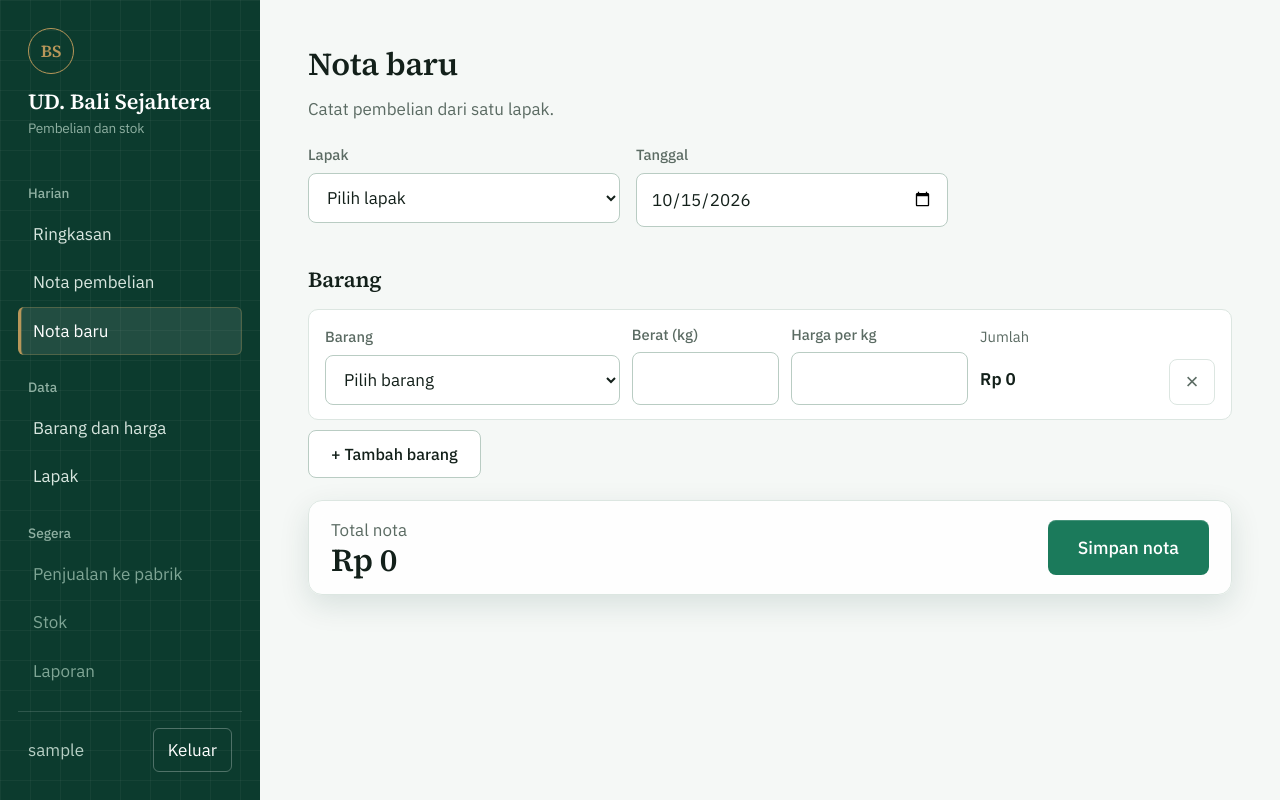
After one commit to GEE669-ihs/besi-tua, a Django app: page /nota/baru/ in a window 1280 px wide. The commit adds this page. Run offline with Django 5.2, Linux system fonts and the light colour scheme; the visitor is signed in with stand-in values (Sample User, id 1); data that the repository does not hold is empty.

Commit message:
tema putih-hijau, form nota baru, detail nota, animasi

```diff
--- /dev/null
+++ b/pembelian/forms.py
@@ -0,0 +1,35 @@
+from django import forms
+from django.forms import inlineformset_factory
+
+from .models import ItemNota, Nota
+
+
+class NotaForm(forms.ModelForm):
+    class Meta:
+        model = Nota
+        fields = ["lapak", "tanggal"]
+        widgets = {"tanggal": forms.DateInput(attrs={"type": "date"}, format="%Y-%m-%d")}
+
+    def __init__(self, *args, **kwargs):
+        super().__init__(*args, **kwargs)
+        self.fields["lapak"].empty_label = "Pilih lapak"
+
+
+class ItemNotaForm(forms.ModelForm):
+    class Meta:
+        model = ItemNota
+        fields = ["barang", "berat_kg", "harga_per_kg"]
+        widgets = {
+            "berat_kg": forms.NumberInput(attrs={"step": "0.1", "min": "0", "inputmode": "decimal"}),
+            "harga_per_kg": forms.NumberInput(attrs={"step": "1", "min": "0", "inputmode": "numeric"}),
+        }
+
+    def __init__(self, *args, **kwargs):
+        super().__init__(*args, **kwargs)
+        self.fields["barang"].empty_label = "Pilih barang"
+
+
+ItemNotaFormSet = inlineformset_factory(
+    Nota, ItemNota, form=ItemNotaForm,
+    extra=0, min_num=1, validate_min=True, can_delete=False,
+)
--- a/pembelian/urls.py
+++ b/pembelian/urls.py
@@ -4,4 +4,6 @@ from . import views
 urlpatterns = [
     path("", views.ringkasan, name="ringkasan"),
     path("nota/", views.daftar_nota, name="daftar_nota"),
+        path("nota/baru/", views.nota_baru, name="nota_baru"),
+    path("nota/<int:pk>/", views.detail_nota, name="detail_nota"),
 ]
--- a/pembelian/views.py
+++ b/pembelian/views.py
@@ -1,10 +1,13 @@
+from django.contrib import messages
 from django.contrib.auth.decorators import login_required
+from django.db import transaction
 from django.db.models import DecimalField, ExpressionWrapper, F, Sum
-from django.shortcuts import render
+from django.shortcuts import get_object_or_404, redirect, render
 from django.utils import timezone
 from django.utils.dateparse import parse_date
 
-from .models import ItemNota, Nota
+from .forms import ItemNotaFormSet, NotaForm
+from .models import Barang, ItemNota, Nota
 
 JUMLAH = ExpressionWrapper(
     F("berat_kg") * F("harga_per_kg"),
@@ -41,3 +44,33 @@ def ringkasan(request):
 def daftar_nota(request):
     nota = Nota.objects.select_related("lapak").prefetch_related("items")[:100]
     return render(request, "daftar_nota.html", {"nota": nota})
+
+
+@login_required
+def nota_baru(request):
+    form = NotaForm(request.POST or None, initial={"tanggal": timezone.localdate()})
+    formset = ItemNotaFormSet(request.POST or None, prefix="item")
+
+    form_ok = form.is_valid() if request.method == "POST" else False
+    formset_ok = formset.is_valid() if request.method == "POST" else False
+
+    if form_ok and formset_ok:
+        with transaction.atomic():          # simpan semuanya, atau tidak sama sekali
+            nota = form.save()
+            formset.instance = nota
+            formset.save()
+        messages.success(request, "Nota tersimpan.")
+        return redirect("detail_nota", pk=nota.pk)
+
+    harga = {str(b.pk): int(b.harga_default) for b in Barang.objects.all()}
+    return render(request, "nota_baru.html", {
+        "form": form, "formset": formset, "harga_barang": harga,
+    })
+
+
+@login_required
+def detail_nota(request, pk):
+    nota = get_object_or_404(
+        Nota.objects.select_related("lapak").prefetch_related("items__barang"), pk=pk
+    )
+    return render(request, "detail_nota.html", {"nota": nota})
--- a/static/css/app.css
+++ b/static/css/app.css
@@ -1,95 +1,155 @@
 :root {
-  --arang: #23282B; --arang-terang: #2F3538; --kertas: #F2F3F1; --putih: #fff;
-  --garis: #D9DCD8; --baja: #5C666C; --patina: #2F6F63; --patina-tua: #255A50;
-  --kuningan: #A07D2B; --galat: #9B2C2C;
+  --putih: #fff; --mutiara: #F5F8F6; --mint: #E4F1EA; --garis: #DCE6E1;
+  --tinta: #13201A; --abu: #5B6B63;
+  --zamrud: #0C3B2E; --zamrud-terang: #14684F;
+  --hijau: #1B7A5B; --hijau-tua: #146349;
+  --champagne: #B8975A; --galat: #A12B2B;
+  --kisi:
+    linear-gradient(rgba(255,255,255,.04) 1px, transparent 1px) 0 0 / 30px 30px,
+    linear-gradient(90deg, rgba(255,255,255,.04) 1px, transparent 1px) 0 0 / 30px 30px;
 }
 * { box-sizing: border-box; }
 body {
-  margin: 0; background: var(--kertas); color: var(--arang);
+  margin: 0; background: var(--mutiara); color: var(--tinta);
   font: 17px/1.55 "IBM Plex Sans", system-ui, sans-serif;
   font-variant-numeric: tabular-nums;
 }
-h1, h2, .angka-besar, .merek { font-family: "Source Serif 4", Georgia, serif; font-weight: 600; letter-spacing: -0.01em; }
-a { color: var(--patina); }
-:focus-visible { outline: 3px solid var(--kuningan); outline-offset: 2px; }
+h1, h2, .angka-besar, .merek, .lambang { font-family: "Source Serif 4", Georgia, serif; font-weight: 600; letter-spacing: -0.01em; }
+a { color: var(--hijau); }
+label { font-weight: 500; }
+:focus-visible { outline: 3px solid var(--champagne); outline-offset: 2px; }
 
 /* Rangka */
-.rangka { display: grid; grid-template-columns: 252px 1fr; min-height: 100vh; }
-.isi { padding: 40px 48px; max-width: 1100px; width: 100%; }
+.rangka { display: grid; grid-template-columns: 260px 1fr; min-height: 100vh; }
+.isi { padding: 40px 48px; max-width: 1120px; width: 100%; }
 
 /* Menu samping */
 .samping {
-  background: var(--arang); color: #E6E8E5; padding: 28px 18px;
+  background: var(--kisi), var(--zamrud); color: #D8E6DF; padding: 28px 18px;
   position: sticky; top: 0; height: 100vh; display: flex; flex-direction: column;
 }
-.merek { font-size: 1.4rem; color: #fff; margin: 0 10px 28px; }
-.merek small { display: block; font: 400 .85rem "IBM Plex Sans", sans-serif; color: #9AA3A8; margin-top: 2px; }
-.menu { flex: 1; overflow-y: auto; }
-.menu h3 { font-size: .85rem; font-weight: 500; color: #8E989D; margin: 22px 10px 6px; }
+.lambang {
+  width: 46px; height: 46px; border: 1.5px solid var(--champagne); border-radius: 50%;
+  display: grid; place-items: center; color: var(--champagne); margin: 0 10px 14px;
+}
+.merek { font-size: 1.35rem; color: #fff; margin: 0 10px 24px; line-height: 1.25; }
+.merek small { display: block; font: 400 .85rem "IBM Plex Sans", sans-serif; color: #8FB0A2; margin-top: 4px; }
+.menu { flex: 1; overflow-y: auto; scrollbar-width: thin; scrollbar-color: #2D5F4F transparent; }
+.menu h3 { font-size: .85rem; font-weight: 500; color: #8FB0A2; margin: 22px 10px 6px; }
 .menu a, .menu .segera { display: block; padding: 11px 12px; border-radius: 6px; border-left: 3px solid transparent; }
-.menu a { color: #D5D9D6; text-decoration: none; }
-.menu a:hover { background: var(--arang-terang); }
-.menu a.aktif { background: var(--arang-terang); color: #fff; border-left-color: var(--kuningan); }
-.menu .segera { color: #6F797E; }
-.akun { border-top: 1px solid #3A4144; padding: 16px 10px 0; display: flex; justify-content: space-between; align-items: center; color: #B7BEBB; }
-.keluar { background: none; border: 1px solid #4A5256; color: #E6E8E5; padding: 8px 14px; border-radius: 6px; font: inherit; cursor: pointer; }
-.keluar:hover { background: var(--arang-terang); }
+.menu a { color: #D8E6DF; text-decoration: none; }
+.menu a:hover { background: rgba(255,255,255,.07); }
+.menu a.aktif { background: rgba(255,255,255,.09); color: #fff; border-left-color: var(--champagne); box-shadow: inset 0 0 0 1px rgba(184,151,90,.3); }
+.menu .segera { color: #7FA595; }
+.akun { border-top: 1px solid rgba(255,255,255,.14); padding: 16px 10px 0; display: flex; justify-content: space-between; align-items: center; color: #B7CFC4; }
+.keluar { background: none; border: 1px solid rgba(255,255,255,.28); color: #fff; padding: 8px 14px; border-radius: 6px; font: inherit; cursor: pointer; }
+.keluar:hover { background: rgba(255,255,255,.08); }
 
 /* Isi halaman */
 .judul-halaman { font-size: 2rem; margin: 0 0 6px; }
 h2 { font-size: 1.35rem; margin: 36px 0 12px; }
-.sub { color: var(--baja); margin: 0; }
+.sub { color: var(--abu); margin: 0; }
 .pilih-tanggal { display: flex; gap: 10px; margin: 16px 0 24px; flex-wrap: wrap; }
-.ringkas { background: var(--putih); border: 1px solid var(--garis); border-radius: 8px; padding: 28px 32px; }
+.ringkas { background: var(--putih); border: 1px solid var(--garis); border-top: 3px solid var(--hijau); border-radius: 10px; padding: 28px 32px; }
 .angka-besar { font-size: 3.2rem; line-height: 1.1; margin: 6px 0; }
-.kosong { color: var(--baja); padding: 24px 0; }
+.garis-sapu {
+  height: 2px; margin-top: 20px; transform-origin: left;
+  background: linear-gradient(90deg, var(--hijau), var(--champagne));
+  animation: sapu 1.2s cubic-bezier(.2,.7,.2,1) both;
+}
+.kosong { color: var(--abu); padding: 24px 0; }
+.pesan p {
+  background: var(--mint); border: 1px solid #BFDCCF; border-left: 4px solid var(--hijau);
+  padding: 12px 16px; border-radius: 8px; margin: 0 0 22px;
+}
+.aksi { display: flex; gap: 10px; margin-top: 22px; flex-wrap: wrap; }
 
 /* Tabel */
-.gulir { overflow-x: auto; background: var(--putih); border: 1px solid var(--garis); border-radius: 8px; }
+.gulir { overflow-x: auto; background: var(--putih); border: 1px solid var(--garis); border-radius: 10px; }
 .tabel { width: 100%; border-collapse: collapse; }
 .tabel th, .tabel td { padding: 14px 18px; text-align: left; border-bottom: 1px solid var(--garis); white-space: nowrap; }
-.tabel th { font-weight: 500; color: var(--baja); font-size: .9rem; }
+.tabel th { font-weight: 500; color: var(--abu); font-size: .9rem; background: var(--mutiara); }
 .tabel tbody tr:last-child td { border-bottom: 0; }
+.tabel tfoot td { font-weight: 600; border-top: 2px solid var(--zamrud); border-bottom: 0; }
 .tabel .kanan { text-align: right; }
 
 /* Tombol dan isian */
 .tombol {
-  display: inline-block; background: var(--patina); color: #fff; border: 0; border-radius: 8px;
+  display: inline-block; background: var(--hijau); color: #fff; border: 0; border-radius: 8px;
   padding: 13px 22px; font: 500 1rem "IBM Plex Sans", sans-serif; text-decoration: none; cursor: pointer;
+  box-shadow: inset 0 1px 0 rgba(255,255,255,.18); transition: background .15s;
 }
-.tombol:hover { background: var(--patina-tua); }
-.tombol.sekunder { background: var(--putih); color: var(--arang); border: 1px solid var(--garis); }
-.tombol.sekunder:hover { background: var(--kertas); }
-input[type=text], input[type=password], input[type=date] {
-  width: 100%; padding: 12px 14px; font: inherit; border: 1px solid #B9BEBA; border-radius: 8px; background: #fff;
+.tombol:hover { background: var(--hijau-tua); }
+.tombol.sekunder { background: var(--putih); color: var(--tinta); border: 1px solid #B9CCC3; box-shadow: none; }
+.tombol.sekunder:hover { background: var(--mint); }
+.tombol.besar { padding: 16px 30px; font-size: 1.1rem; }
+input[type=text], input[type=password], input[type=date], input[type=number], select {
+  width: 100%; padding: 12px 14px; font: inherit; color: var(--tinta);
+  border: 1px solid #B9CCC3; border-radius: 8px; background: #fff;
 }
+input:focus, select:focus { border-color: var(--hijau); box-shadow: 0 0 0 3px rgba(27,122,91,.18); outline: none; }
 .pilih-tanggal input { width: auto; }
-.mengambang { display: none; }
-.bawah { display: none; }
+.errorlist { color: var(--galat); list-style: none; padding: 0; margin: 6px 0 0; font-size: .92rem; }
+
+/* Form nota */
+.baris-kepala { display: grid; grid-template-columns: 1fr 1fr; gap: 16px; max-width: 640px; }
+.isian { display: flex; flex-direction: column; gap: 6px; }
+.isian label, .isian .label { font-size: .92rem; color: var(--abu); }
+.baris-item {
+  display: grid; grid-template-columns: 2fr 1fr 1.2fr 1.2fr auto; gap: 12px; align-items: end;
+  background: var(--putih); border: 1px solid var(--garis); border-radius: 10px;
+  padding: 14px 16px; margin-bottom: 10px;
+}
+.baris-item.baru { animation: masuk .25s ease-out; }
+.jumlah output { display: block; font-weight: 600; padding: 12px 0; }
+.hapus-baris {
+  width: 46px; height: 46px; border: 1px solid var(--garis); background: #fff; color: var(--abu);
+  border-radius: 8px; font-size: 1.4rem; cursor: pointer;
+}
+.hapus-baris:hover { color: var(--galat); border-color: var(--galat); }
+.total-bar {
+  position: sticky; bottom: 16px; margin-top: 22px; display: flex; justify-content: space-between;
+  align-items: center; gap: 16px; padding: 16px 22px; border-radius: 14px;
+  background: rgba(255,255,255,.86); backdrop-filter: blur(10px); -webkit-backdrop-filter: blur(10px);
+  border: 1px solid var(--garis); box-shadow: 0 10px 30px rgba(12,59,46,.12);
+}
+.total-bar .angka-besar { font-size: 2rem; margin: 0; }
 
 /* Halaman masuk */
-.halaman-masuk { display: grid; place-items: center; min-height: 100vh; padding: 20px; }
-.kartu-masuk { background: var(--putih); border: 1px solid var(--garis); border-radius: 10px; padding: 36px; width: 100%; max-width: 420px; }
-.kartu-masuk label { display: block; margin: 20px 0 6px; font-weight: 500; }
+.halaman-masuk { display: grid; place-items: center; min-height: 100vh; padding: 20px; background: var(--kisi), var(--zamrud); }
+.kartu-masuk {
+  background: var(--putih); border-radius: 14px; border-top: 3px solid var(--champagne);
+  padding: 36px; width: 100%; max-width: 420px; box-shadow: 0 24px 60px rgba(0,0,0,.28);
+}
+.kartu-masuk label { display: block; margin: 20px 0 6px; }
 .kartu-masuk .tombol { width: 100%; margin-top: 28px; }
-.errorlist { color: var(--galat); list-style: none; padding: 0; margin: 14px 0 0; }
+
+.mengambang, .bawah { display: none; }
+
+@keyframes sapu { from { transform: scaleX(0); } to { transform: scaleX(1); } }
+@keyframes masuk { from { opacity: 0; transform: translateY(-6px); } to { opacity: 1; transform: none; } }
 
 /* HP dan layar sempit */
 @media (max-width: 860px) {
   .rangka { grid-template-columns: 1fr; }
   .samping { display: none; }
-  .isi { padding: 24px 18px 120px; }
+  .isi { padding: 24px 18px 130px; }
   .angka-besar { font-size: 2.4rem; }
   .ringkas { padding: 22px; }
+  .baris-kepala { grid-template-columns: 1fr; }
+  .baris-item { grid-template-columns: 1fr 1fr; }
+  .baris-item .isian:first-child { grid-column: 1 / -1; }
+  .hapus-baris { justify-self: end; }
+  .total-bar { bottom: calc(78px + env(safe-area-inset-bottom)); }
   .bawah {
     display: flex; position: fixed; left: 0; right: 0; bottom: 0; z-index: 10;
-    background: var(--arang); padding: 8px 8px calc(8px + env(safe-area-inset-bottom));
+    background: var(--zamrud); padding: 8px 8px calc(8px + env(safe-area-inset-bottom));
   }
-  .bawah a { flex: 1; text-align: center; color: #C9CFCC; text-decoration: none; padding: 12px 4px; border-radius: 6px; font-size: .9rem; }
-  .bawah a.aktif { background: var(--arang-terang); color: #fff; }
+  .bawah a { flex: 1; text-align: center; color: #C5DAD0; text-decoration: none; padding: 12px 4px; border-radius: 6px; font-size: .9rem; }
+  .bawah a.aktif { background: rgba(255,255,255,.1); color: #fff; box-shadow: inset 0 -2px 0 var(--champagne); }
   .mengambang {
-    display: block; position: fixed; right: 18px; bottom: calc(86px + env(safe-area-inset-bottom));
-    z-index: 11; box-shadow: 0 4px 14px rgba(0,0,0,.25);
+    display: block; position: fixed; right: 18px; bottom: calc(88px + env(safe-area-inset-bottom));
+    z-index: 11; box-shadow: 0 6px 18px rgba(12,59,46,.35);
   }
 }
 @media (prefers-reduced-motion: reduce) { * { transition: none !important; animation: none !important; } }
--- /dev/null
+++ b/static/js/app.js
@@ -0,0 +1,29 @@
+(function () {
+  const kurangGerak = window.matchMedia("(prefers-reduced-motion: reduce)").matches;
+  const fmt = new Intl.NumberFormat("id-ID");
+
+  // Mengubah angka di elemen dengan halus dari nilai sekarang ke nilai baru.
+  window.animasiAngka = function (el, ke, awalan) {
+    awalan = awalan || "";
+    cancelAnimationFrame(el._anim);
+    const dari = Number(el.dataset.nilai || 0);
+    const tulis = function (v) {
+      el.dataset.nilai = v;
+      el.textContent = awalan + fmt.format(Math.round(v));
+    };
+    if (kurangGerak || dari === ke) { tulis(ke); return; }
+    const mulai = performance.now(), durasi = 600;
+    const langkah = function (t) {
+      const p = Math.min((t - mulai) / durasi, 1);
+      tulis(dari + (ke - dari) * (1 - Math.pow(1 - p, 3)));
+      if (p < 1) el._anim = requestAnimationFrame(langkah);
+    };
+    el._anim = requestAnimationFrame(langkah);
+  };
+
+  // Elemen dengan data-hitung berhitung naik dari nol saat halaman dibuka.
+  document.querySelectorAll("[data-hitung]").forEach(function (el) {
+    const ke = Number(el.dataset.hitung);
+    if (ke > 0) { el.dataset.nilai = 0; window.animasiAngka(el, ke, "Rp "); }
+  });
+})();
--- /dev/null
+++ b/static/js/nota_baru.js
@@ -0,0 +1,71 @@
+(function () {
+  const daftar = document.getElementById("daftar-baris");
+  const tpl = document.getElementById("baris-kosong");
+  const jumlahForm = document.getElementById("id_item-TOTAL_FORMS");
+  const totalEl = document.getElementById("total-nota");
+  const hargaBarang = JSON.parse(document.getElementById("harga-barang").textContent);
+  const fmt = new Intl.NumberFormat("id-ID");
+  totalEl.dataset.nilai = 0;
+
+  function angka(el) {
+    const v = parseFloat(el.value);
+    return isNaN(v) ? 0 : v;
+  }
+
+  function hitung() {
+    let total = 0;
+    daftar.querySelectorAll(".baris-item").forEach(function (b) {
+      const jml = angka(b.querySelector('[name$="-berat_kg"]')) * angka(b.querySelector('[name$="-harga_per_kg"]'));
+      b.querySelector(".jumlah-baris").textContent = "Rp " + fmt.format(Math.round(jml));
+      total += jml;
+    });
+    window.animasiAngka(totalEl, total, "Rp ");
+  }
+
+  // Django mengharuskan nomor baris berurutan (0, 1, 2, ...), jadi kita nomori ulang.
+  function nomori() {
+    const baris = daftar.querySelectorAll(".baris-item");
+    baris.forEach(function (b, i) {
+      b.querySelectorAll("[name], [id], [for]").forEach(function (n) {
+        ["name", "id", "for"].forEach(function (a) {
+          if (n.hasAttribute(a)) {
+            n.setAttribute(a, n.getAttribute(a).replace(/item-(?:\d+|__prefix__)-/, "item-" + i + "-"));
+          }
+        });
+      });
+    });
+    jumlahForm.value = baris.length;
+  }
+
+  document.getElementById("tambah-baris").addEventListener("click", function () {
+    const baris = tpl.content.firstElementChild.cloneNode(true);
+    baris.classList.add("baru");
+    daftar.appendChild(baris);
+    nomori();
+    baris.querySelector("select").focus();
+  });
+
+  daftar.addEventListener("click", function (e) {
+    const tombol = e.target.closest(".hapus-baris");
+    if (!tombol || daftar.querySelectorAll(".baris-item").length === 1) return;
+    tombol.closest(".baris-item").remove();
+    nomori();
+    hitung();
+  });
+
+  // Pilih barang: harga otomatis terisi, kecuali harga sudah diubah manual.
+  daftar.addEventListener("change", function (e) {
+    if (!e.target.matches('select[name$="-barang"]')) return;
+    const input = e.target.closest(".baris-item").querySelector('[name$="-harga_per_kg"]');
+    const harga = hargaBarang[e.target.value];
+    if (harga !== undefined && !input.dataset.manual) input.value = harga;
+    hitung();
+  });
+
+  daftar.addEventListener("input", function (e) {
+    if (e.target.matches('[name$="-harga_per_kg"]')) e.target.dataset.manual = "1";
+    hitung();
+  });
+
+  hitung();
+})();
--- /dev/null
+++ b/templates/_baris_item.html
@@ -0,0 +1,20 @@
+<div class="baris-item">
+  {% for h in f.hidden_fields %}{{ h }}{% endfor %}
+  <div class="isian">
+    <label for="{{ f.barang.id_for_label }}">Barang</label>
+    {{ f.barang }}{{ f.barang.errors }}
+  </div>
+  <div class="isian">
+    <label for="{{ f.berat_kg.id_for_label }}">Berat (kg)</label>
+    {{ f.berat_kg }}{{ f.berat_kg.errors }}
+  </div>
+  <div class="isian">
+    <label for="{{ f.harga_per_kg.id_for_label }}">Harga per kg</label>
+    {{ f.harga_per_kg }}{{ f.harga_per_kg.errors }}
+  </div>
+  <div class="isian jumlah">
+    <span class="label">Jumlah</span>
+    <output class="jumlah-baris">Rp 0</output>
+  </div>
+  <button type="button" class="hapus-baris" aria-label="Hapus baris">×</button>
+</div>
--- a/templates/base.html
+++ b/templates/base.html
@@ -3,22 +3,25 @@
 <head>
   <meta charset="utf-8">
   <meta name="viewport" content="width=device-width, initial-scale=1">
-  <title>{% block judul %}{% endblock %} · UD.Bali Sejahtera</title>
+  <meta name="theme-color" content="#0C3B2E">
+  <title>{% block judul %}{% endblock %} · UD. Bali Sejahtera</title>
   <link rel="preconnect" href="https://fonts.googleapis.com">
   <link rel="preconnect" href="https://fonts.gstatic.com" crossorigin>
   <link href="https://fonts.googleapis.com/css2?family=IBM+Plex+Sans:wght@400;500;600&family=Source+Serif+4:opsz,wght@8..60,600&display=swap" rel="stylesheet">
   <link rel="stylesheet" href="{% static 'css/app.css' %}">
+  <script src="{% static 'js/app.js' %}" defer></script>
 </head>
 <body>
 {% with u=request.resolver_match.url_name %}
 <div class="rangka">
   <aside class="samping">
-    <div class="merek">UD.Bali Sejahtera<small>Pembelian dan stok</small></div>
+    <div class="lambang" aria-hidden="true">BS</div>
+    <div class="merek">UD. Bali Sejahtera<small>Pembelian dan stok</small></div>
     <nav class="menu">
       <h3>Harian</h3>
       <a href="{% url 'ringkasan' %}" class="{% if u == 'ringkasan' %}aktif{% endif %}">Ringkasan</a>
-      <a href="{% url 'daftar_nota' %}" class="{% if u == 'daftar_nota' %}aktif{% endif %}">Nota pembelian</a>
-      <a href="{% url 'admin:pembelian_nota_add' %}">Nota baru</a>
+      <a href="{% url 'daftar_nota' %}" class="{% if u == 'daftar_nota' or u == 'detail_nota' %}aktif{% endif %}">Nota pembelian</a>
+      <a href="{% url 'nota_baru' %}" class="{% if u == 'nota_baru' %}aktif{% endif %}">Nota baru</a>
       <h3>Data</h3>
       <a href="{% url 'admin:pembelian_barang_changelist' %}">Barang dan harga</a>
       <a href="{% url 'admin:pembelian_lapak_changelist' %}">Lapak</a>
@@ -35,16 +38,20 @@
     </div>
   </aside>
 
-  <main class="isi">{% block konten %}{% endblock %}</main>
+  <main class="isi">
+    {% if messages %}<div class="pesan" role="status">{% for m in messages %}<p>{{ m }}</p>{% endfor %}</div>{% endif %}
+    {% block konten %}{% endblock %}
+  </main>
 </div>
 
-<a class="tombol mengambang" href="{% url 'admin:pembelian_nota_add' %}">+ Nota baru</a>
+{% if u != 'nota_baru' %}<a class="tombol mengambang" href="{% url 'nota_baru' %}">+ Nota baru</a>{% endif %}
 <nav class="bawah">
   <a href="{% url 'ringkasan' %}" class="{% if u == 'ringkasan' %}aktif{% endif %}">Ringkasan</a>
-  <a href="{% url 'daftar_nota' %}" class="{% if u == 'daftar_nota' %}aktif{% endif %}">Nota</a>
+  <a href="{% url 'daftar_nota' %}" class="{% if u == 'daftar_nota' or u == 'detail_nota' %}aktif{% endif %}">Nota</a>
   <a href="{% url 'admin:pembelian_barang_changelist' %}">Barang</a>
   <a href="{% url 'admin:pembelian_lapak_changelist' %}">Lapak</a>
 </nav>
 {% endwith %}
+{% block skrip %}{% endblock %}
 </body>
 </html>
--- a/templates/daftar_nota.html
+++ b/templates/daftar_nota.html
@@ -8,7 +8,7 @@
   <tbody>
   {% for n in nota %}
     <tr><td>{{ n.tanggal|date:"j M Y" }}</td>
-        <td><a href="{% url 'admin:pembelian_nota_change' n.pk %}">{{ n.lapak }}</a></td>
+        <td><a href="{% url 'detail_nota' n.pk %}">{{ n.lapak }}</a></td>
         <td class="kanan">{{ n.items.all|length }}</td>
         <td class="kanan">Rp {{ n.total|floatformat:"0g" }}</td></tr>
   {% empty %}
--- /dev/null
+++ b/templates/nota_baru.html
@@ -0,0 +1,42 @@
+{% extends "base.html" %}
+{% load static %}
+{% block judul %}Nota baru{% endblock %}
+{% block konten %}
+<h1 class="judul-halaman">Nota baru</h1>
+<p class="sub">Catat pembelian dari satu lapak.</p>
+
+<form method="post" novalidate>
+  {% csrf_token %}
+  {{ formset.management_form }}
+  {{ form.non_field_errors }}
+  <div class="baris-kepala" style="margin-top:22px">
+    <div class="isian">
+      <label for="{{ form.lapak.id_for_label }}">Lapak</label>
+      {{ form.lapak }}{{ form.lapak.errors }}
+    </div>
+    <div class="isian">
+      <label for="{{ form.tanggal.id_for_label }}">Tanggal</label>
+      {{ form.tanggal }}{{ form.tanggal.errors }}
+    </div>
+  </div>
+
+  <h2>Barang</h2>
+  {{ formset.non_form_errors }}
+  <div id="daftar-baris">
+    {% for f in formset %}{% include "_baris_item.html" with f=f %}{% endfor %}
+  </div>
+  <button type="button" id="tambah-baris" class="tombol sekunder">+ Tambah barang</button>
+
+  <div class="total-bar">
+    <div>
+      <span class="sub">Total nota</span>
+      <div class="angka-besar" id="total-nota">Rp 0</div>
+    </div>
+    <button type="submit" class="tombol besar">Simpan nota</button>
+  </div>
+</form>
+
+<template id="baris-kosong">{% include "_baris_item.html" with f=formset.empty_form %}</template>
+{{ harga_barang|json_script:"harga-barang" }}
+{% endblock %}
+{% block skrip %}<script src="{% static 'js/nota_baru.js' %}" defer></script>{% endblock %}
```
Also changed, not shown: templates/detail_nota.html (added, +29 -0 lines), templates/ringkasan.html (+4 -3 lines).
